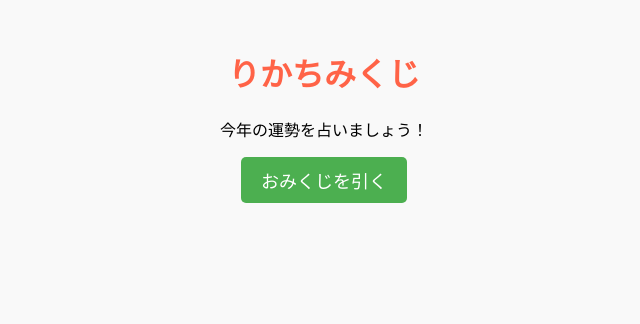
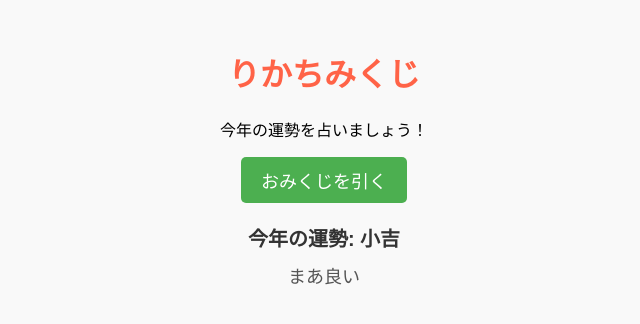
Before and after one commit to rikatomono/rikapokodxomiomi, a plain HTML site: page index.html in a window 1280 px wide. Both pictures are taken after a click on the button "おみくじを引く". Shown: the whole page, without its empty margins (316-956 px from the left). Drawn offline with Linux system fonts and the light colour scheme.

Commit message:
Update index.html

```diff
--- a/index.html
+++ b/index.html
@@ -65,7 +65,7 @@
             const message = messages[fortune];
 
             // 結果を表示
-            document.getElementById("result").textContent = 今年の運勢: ${fortune};
+            document.getElementById("result").textContent = `今年の運勢: ${fortune}`;
             document.getElementById("message").textContent = message;
         }
     </script>
```
